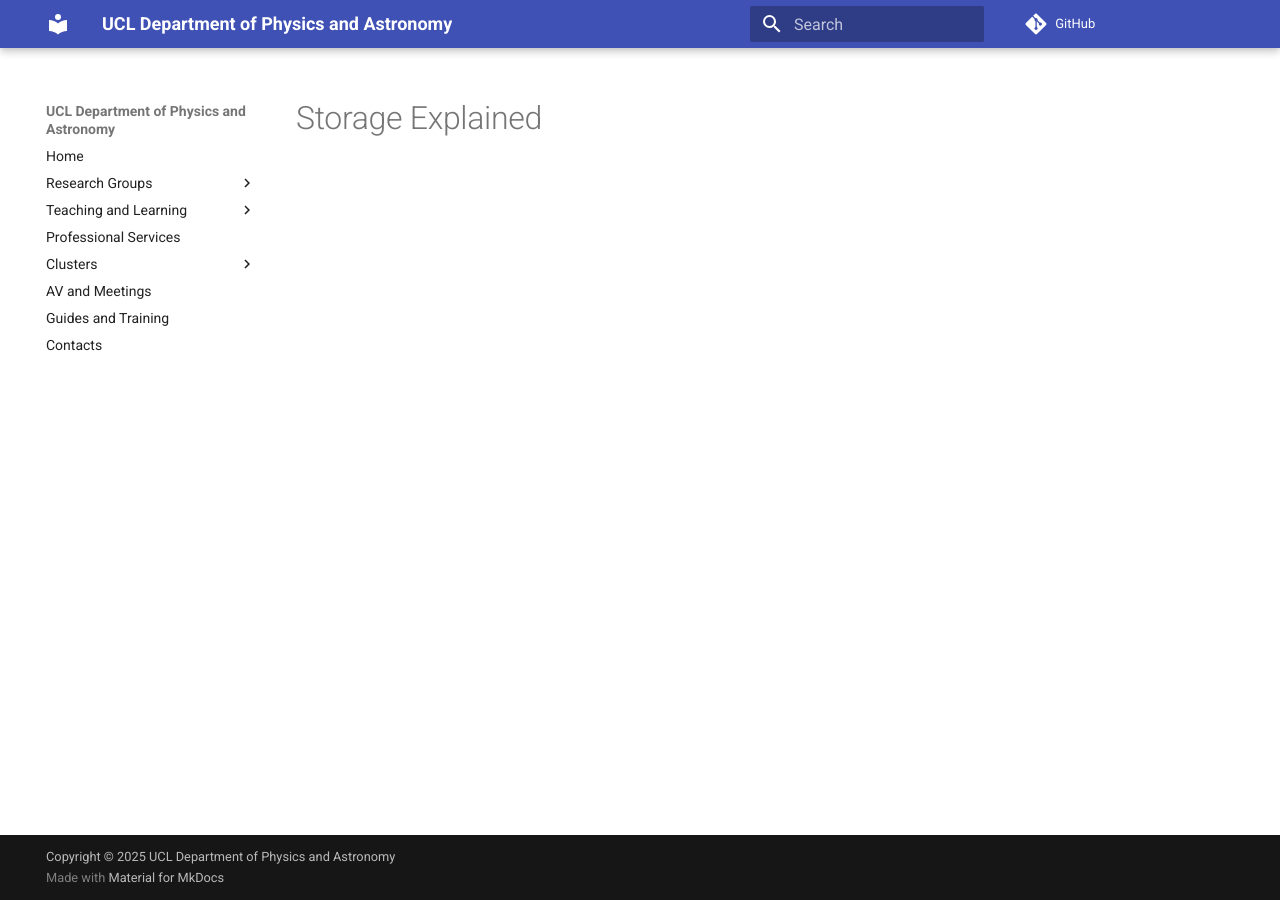
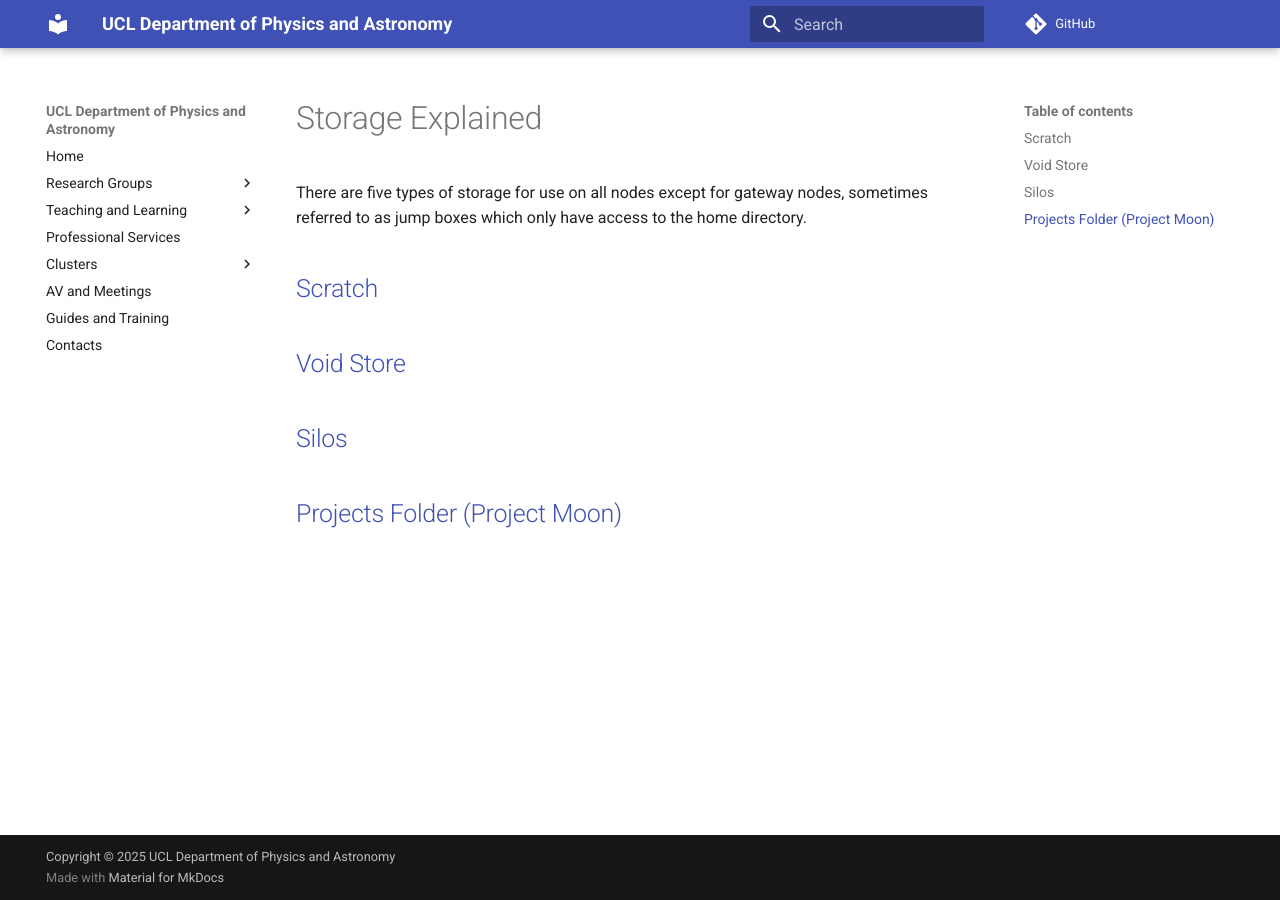
Before and after one commit to UCLPhysAst/uclphysast.github.io, an MkDocs documentation site: the page built from docs/amopp/storage/index.md, in a window 1280 px wide. Built offline with MkDocs 1.6.1 and Material for MkDocs 9.7.7, drawn with Linux system fonts in a browser that asks for light colours; comment, search, counter and statistics services are not loaded.

Commit message:
Storage Pages

```diff
--- a/docs/amopp/storage/index.md
+++ b/docs/amopp/storage/index.md
@@ -1,3 +1,14 @@
 ---
 title: Storage Explained
 ---
+
+# Storage Explained
+There are five types of storage for use on all nodes except for gateway nodes, sometimes referred to as jump boxes which only have access to the home directory.
+
+## [Scratch](scratch.md)
+
+## [Void Store](void.md)
+
+## [Silos](silos.md)
+
+## [Projects Folder (Project Moon)](moon.md)
```
Also changed, not shown: docs/amopp/howto.md (+2 -2 lines), docs/amopp/index.md (+2 -2 lines), docs/amopp/extras/Hostkeys.md (renamed from docs/amopp/extra/Hostkeys.md), docs/amopp/storage/silos.md (renamed from docs/amopp/storage/silo.md).
